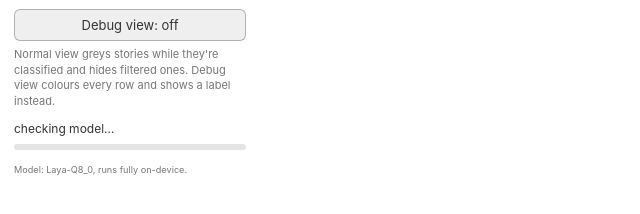
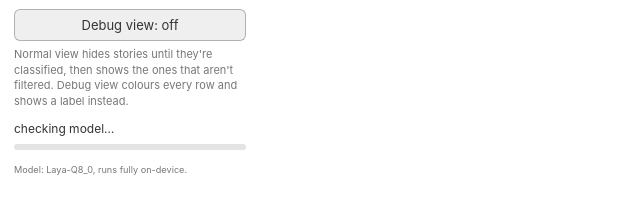
Before and after one commit to nobodywho-ooo/hidenews, a website with bundled scripts: page src/popup/popup.html in a window 1280 px wide. Shown: the part 174-388 px from the top of the page, 0-640 px from the left. Built offline with nearby package versions, Linux system fonts and the light colour scheme; some packages are replaced by stand-ins of ours; no server answers.

Commit message:
normal mode: hide story rows until classified and only reveal the ones that aren't filtered (no greying); remove ideas/ scratch (moved to gitignored tmp/)

```diff
--- a/src/popup/popup.html
+++ b/src/popup/popup.html
@@ -26,7 +26,7 @@
 
     <section class="view">
       <button type="button" id="debugBtn" aria-pressed="false">Debug view: off</button>
-      <p class="hint">Normal view greys stories while they're classified and hides filtered ones. Debug view colours every row and shows a label instead.</p>
+      <p class="hint">Normal view hides stories until they're classified, then shows the ones that aren't filtered. Debug view colours every row and shows a label instead.</p>
     </section>
 
     <section class="model">
```
Also changed, not shown: src/content.ts (+11 -7 lines), README.md.
